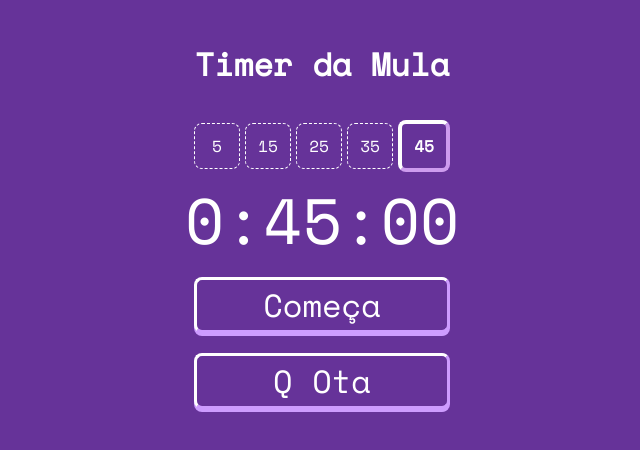
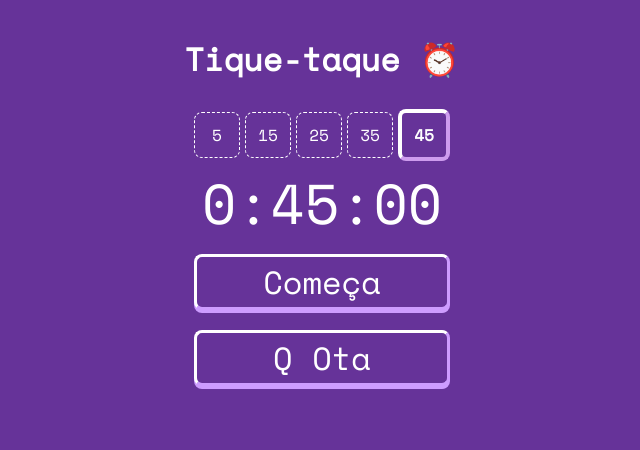
Before and after one commit to jeovazero/timer-vanilla, a website: page index.html in a window 1280 px wide. Shown: the whole page, without its empty margins (318-958 px from the left). Drawn offline with nearby package versions, Linux system fonts and the light colour scheme.

Commit message:
docs: update readme

```diff
--- a/index.html
+++ b/index.html
@@ -8,7 +8,7 @@
       href="https://fonts.googleapis.com/css2?family=Space+Mono&display=swap"
       rel="stylesheet"
     />
-    <title>Static Template</title>
+    <title>Tique-taque</title>
     <style>
       :root {
         --color-primary: rebeccapurple;
@@ -17,9 +17,9 @@
         --color-primary-lighter: #cd9cee;
       }
 
-      h3 {
+      h2 {
         font-family: "Space Mono", monospace;
-        font-size: 2rem;
+        font-size: 2em;
       }
 
       button {
@@ -49,7 +49,7 @@
         display: flex;
         width: 100%;
         justify-content: center;
-        font-size: 4rem;
+        font-size: 3.5rem;
         font-family: "Space Mono", monospace;
       }
 
@@ -96,7 +96,7 @@
   </head>
   <body>
     <div class="wrapper">
-      <h3>Timer da Mula</h3>
+      <h2>Tique-taque ⏰</h2>
       <div id="times"></div>
       <div id="timer">
         <div id="hours"></div>
```
Also changed, not shown: README.md, screenshot.jpg (added).
